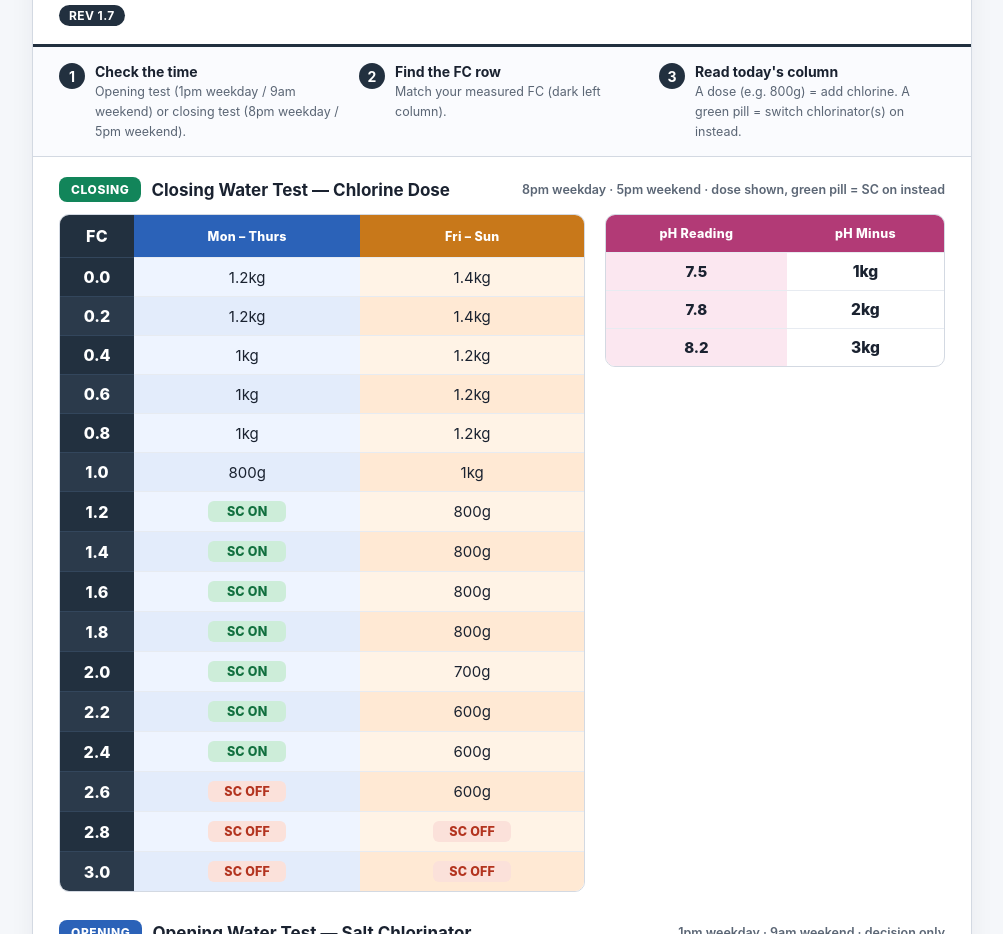
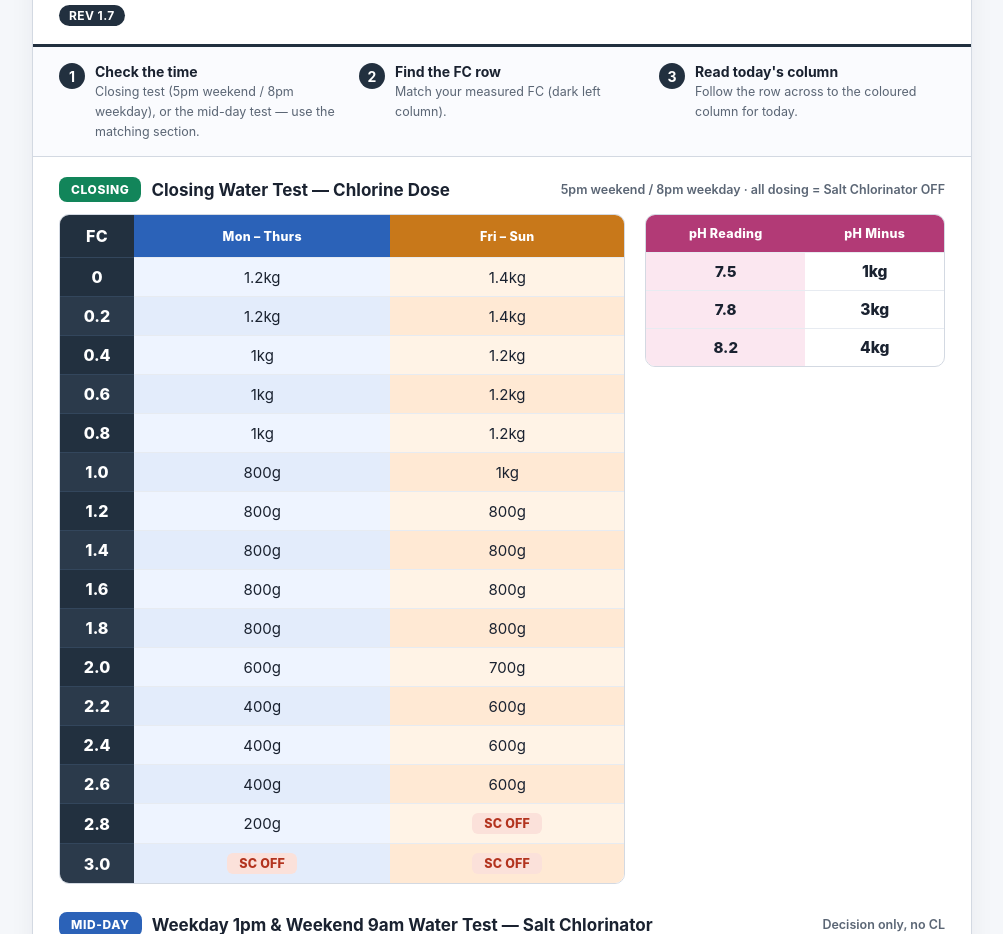
Before and after one commit to edwardlau-max/KSL, a plain HTML site: page index.html in a window 1280 px wide. Shown: the part 102-1036 px from the top of the page, without its empty margins (138-1141 px from the left). Drawn offline with Linux system fonts and the light colour scheme.

Commit message:
Add files via upload

```diff
--- a/index.html
+++ b/index.html
@@ -8,11 +8,10 @@
   :root{
     --ink:#1a2230; --muted:#5b6675; --line:#d3d9e2; --bg:#f5f7fa;
     --fc-bg:#22303f; --fc-ink:#ffffff;
-    --d1:#eef4ff; --d1hd:#2b62b8;   /* Mon-Thurs / Mon-Fri  (blue) */
-    --d2:#fff3e6; --d2hd:#c8781a;   /* Fri-Sun / Sat-Sun    (orange) */
-    --on2bg:#cdedd9; --on2:#12703f;  /* 2x SC ON */
-    --on1bg:#e4f5ea; --on1:#2b8a5b;  /* 1x SC ON */
-    --offbg:#fbe1da; --off:#b3341f;  /* All SC OFF */
+    --d1:#eef4ff; --d1hd:#2b62b8;   /* Mon-Thurs (blue) */
+    --d2:#fff3e6; --d2hd:#c8781a;   /* Fri-Sun (orange) */
+    --onbg:#e2f4e9; --on:#1a7f4b;   /* SC ON */
+    --offbg:#fbe1da; --off:#b3341f;  /* SC OFF */
     --ph:#fdeef4; --phhd:#b23a76;
     --warn:#b23b17; --warnbg:#fdeee7;
     --lv1bg:#e2f4e9; --lv1:#1a7f4b;
@@ -42,16 +41,17 @@
   section{padding:20px 26px 8px;}
   .band{display:flex;align-items:center;gap:10px;margin:0 0 12px;}
   .tag{font-size:12px;font-weight:800;letter-spacing:.6px;color:#fff;padding:5px 12px;border-radius:8px;text-transform:uppercase;}
+  .tag.a{background:#12855a;}
   .tag.m{background:var(--d1hd);}
-  .tag.a{background:#12855a;}
   .tag.w{background:var(--warn);}
   .band h2{margin:0;font-size:17px;}
   .band .note{margin-left:auto;font-size:12.5px;color:var(--muted);font-weight:600;}
 
   .grids{display:flex;gap:20px;flex-wrap:wrap;align-items:flex-start;}
   table{border-collapse:collapse;width:100%;font-size:15px;}
-  .wrap{flex:1;min-width:340px;border:1px solid var(--line);border-radius:10px;overflow:hidden;}
+  .wrap{flex:1;min-width:300px;border:1px solid var(--line);border-radius:10px;overflow:hidden;}
   .wrap.ph{flex:none;width:220px;}
+  .wrap.narrow{flex:none;width:320px;}
   th,td{padding:9px 12px;text-align:center;border-bottom:1px solid #e7ebf1;}
   thead th{font-size:12.5px;font-weight:800;letter-spacing:.3px;padding-top:11px;padding-bottom:11px;}
   tbody tr:last-child td{border-bottom:none;}
@@ -66,15 +66,13 @@
   tbody tr:nth-child(even) td.c2{background:#ffe9d4;}
   td.dose{font-weight:800;font-size:15.5px;}
 
-  .pill{display:inline-block;min-width:78px;padding:3px 9px;border-radius:6px;font-weight:800;font-size:12.5px;letter-spacing:.2px;}
-  .on2{background:var(--on2bg);color:var(--on2);}
-  .on1{background:var(--on1bg);color:var(--on1);}
+  .pill{display:inline-block;min-width:70px;padding:3px 9px;border-radius:6px;font-weight:800;font-size:12.5px;letter-spacing:.2px;}
+  .on{background:var(--onbg);color:var(--on);}
   .off{background:var(--offbg);color:var(--off);}
 
   .ph thead th{background:var(--phhd);color:#fff;}
   .ph td.k{font-weight:800;background:#fbe7f0;}
 
-  /* poo procedure */
   .proc{display:flex;gap:20px;flex-wrap:wrap;align-items:flex-start;}
   .proc .steps{flex:1;min-width:320px;background:var(--warnbg);border:1px solid #f2d3c6;border-radius:10px;padding:6px 6px 6px 4px;}
   .proc ol{margin:8px 14px 8px 34px;padding:0;}
@@ -108,7 +106,7 @@
     .band h2{font-size:15px;}
     .band .note{margin-left:0;flex-basis:100%;}
     .grids,.proc{gap:14px;}
-    .wrap,.wrap.ph,.proc .steps,.lv{min-width:0;width:100%;flex:1 1 100%;}
+    .wrap,.wrap.ph,.wrap.narrow,.proc .steps,.lv{min-width:0;width:100%;flex:1 1 100%;}
     th,td{padding:8px 6px;font-size:13.5px;}
     thead th{font-size:11.5px;}
     th.fc,td.fc{width:46px;font-size:14px;}
@@ -124,23 +122,23 @@
 <body>
 <div class="sheet">
   <header>
-    <h1>KSL Pool — Chlorine &amp; pH Dosing Guide</h1>
-    <p class="sub">Water test → find your FC reading → read the column for today. SC = Salt Chlorinator.</p>
+    <h1>KSL — Chlorine &amp; pH Dosing Guide</h1>
+    <p class="sub">Water test &#8594; find your FC reading &#8594; read the column for today. SC = Salt Chlorinator.</p>
     <span class="rev">REV 1.7</span>
   </header>
 
   <div class="how">
-    <div class="step"><div class="num">1</div><div><b>Check the time</b><span>Opening test (1pm weekday / 9am weekend) or closing test (8pm weekday / 5pm weekend).</span></div></div>
+    <div class="step"><div class="num">1</div><div><b>Check the time</b><span>Closing test (5pm weekend / 8pm weekday), or the mid-day test — use the matching section.</span></div></div>
     <div class="step"><div class="num">2</div><div><b>Find the FC row</b><span>Match your measured FC (dark left column).</span></div></div>
-    <div class="step"><div class="num">3</div><div><b>Read today's column</b><span>A dose (e.g. 800g) = add chlorine. A green pill = switch chlorinator(s) on instead.</span></div></div>
+    <div class="step"><div class="num">3</div><div><b>Read today's column</b><span>Follow the row across to the coloured column for today.</span></div></div>
   </div>
 
-  <!-- AFTER CLASS -->
+  <!-- CLOSING / AFTER CLASS -->
   <section>
     <div class="band">
       <span class="tag a">Closing</span>
       <h2>Closing Water Test — Chlorine Dose</h2>
-      <span class="note">8pm weekday · 5pm weekend · dose shown, green pill = SC on instead</span>
+      <span class="note">5pm weekend / 8pm weekday · all dosing = Salt Chlorinator OFF</span>
     </div>
     <div class="grids">
       <div class="wrap">
@@ -158,15 +156,15 @@
     </div>
   </section>
 
-  <!-- MORNING -->
+  <!-- MID-DAY -->
   <section>
     <div class="band">
-      <span class="tag m">Opening</span>
-      <h2>Opening Water Test — Salt Chlorinator</h2>
-      <span class="note">1pm weekday · 9am weekend · decision only</span>
+      <span class="tag m">Mid-day</span>
+      <h2>Weekday 1pm &amp; Weekend 9am Water Test — Salt Chlorinator</h2>
+      <span class="note">Decision only, no CL</span>
     </div>
     <div class="grids">
-      <div class="wrap">
+      <div class="wrap narrow">
         <table>
           <thead><tr><th class="fc">FC</th><th class="c1">Mon – Fri</th><th class="c2">Sat – Sun</th></tr></thead>
           <tbody id="morn"></tbody>
@@ -208,36 +206,38 @@
 
   <footer>
     <div class="legend">
-      <span><i class="sw" style="background:var(--on2bg)"></i> SC ON</span>
+      <span><i class="sw" style="background:var(--onbg)"></i> SC ON</span>
       <span><i class="sw" style="background:var(--offbg)"></i> SC OFF</span>
-      <span><i class="sw" style="background:var(--d1)"></i> Mon–Thu / Mon–Fri</span>
-      <span><i class="sw" style="background:var(--d2)"></i> Fri–Sun / Sat–Sun</span>
+      <span><i class="sw" style="background:var(--d1)"></i> Mon–Thurs</span>
+      <span><i class="sw" style="background:var(--d2)"></i> Fri–Sun</span>
     </div>
-    Source: KSL tab (Rev 1.7). pH below 7.5 = no dosing. Confirm values against your master sheet before printing.
+    Source: KSL (Rev 1.7), master dosing sheet. Closing water test 5pm weekend / 8pm weekday; all closing CL dosing = Salt Chlorinator OFF. Confirm values against your master sheet before printing.
   </footer>
 </div>
 
 <script>
   const after = [
-    ["0.0","1.2kg","1.4kg"],["0.2","1.2kg","1.4kg"],["0.4","1kg","1.2kg"],["0.6","1kg","1.2kg"],
-    ["0.8","1kg","1.2kg"],["1.0","800g","1kg"],["1.2","SC ON","800g"],["1.4","SC ON","800g"],
-    ["1.6","SC ON","800g"],["1.8","SC ON","800g"],["2.0","SC ON","700g"],["2.2","SC ON","600g"],
-    ["2.4","SC ON","600g"],["2.6","SC OFF","600g"],["2.8","SC OFF","SC OFF"],["3.0","SC OFF","SC OFF"]
+    ["0","1.2kg","1.4kg"],["0.2","1.2kg","1.4kg"],["0.4","1kg","1.2kg"],
+    ["0.6","1kg","1.2kg"],["0.8","1kg","1.2kg"],["1.0","800g","1kg"],
+    ["1.2","800g","800g"],["1.4","800g","800g"],["1.6","800g","800g"],
+    ["1.8","800g","800g"],["2.0","600g","700g"],["2.2","400g","600g"],
+    ["2.4","400g","600g"],["2.6","400g","600g"],["2.8","200g","SC OFF"],
+    ["3.0","SC OFF","SC OFF"]
   ];
   const morn = [
-    ["0.0","SC ON","SC ON"],["0.2","SC ON","SC ON"],["0.4","SC ON","SC ON"],["0.6","SC ON","SC ON"],
-    ["0.8","SC ON","SC ON"],["1.0","SC ON","SC ON"],["1.2","SC ON","SC ON"],["1.4","SC ON","SC ON"],
-    ["1.6","SC ON","SC ON"],["1.8","SC ON","SC ON"],["2.0","SC OFF","SC ON"],["2.2","SC OFF","SC OFF"],
-    ["2.4","SC OFF","SC OFF"],["2.6","SC OFF","SC OFF"],["2.8","SC OFF","SC OFF"],["3.0","SC OFF","SC OFF"]
+    ["0","SC ON","SC ON"],["0.2","SC ON","SC ON"],["0.4","SC ON","SC ON"],
+    ["0.6","SC ON","SC ON"],["0.8","SC ON","SC ON"],["1.0","SC ON","SC ON"],
+    ["1.2","SC ON","SC ON"],["1.4","SC ON","SC ON"],["1.6","SC ON","SC ON"],
+    ["1.8","SC ON","SC ON"],["2.0","SC OFF","SC ON"],["2.2","SC OFF","SC OFF"],
+    ["2.4","SC OFF","SC OFF"],["2.6","SC OFF","SC OFF"],["2.8","SC OFF","SC OFF"],
+    ["3.0","SC OFF","SC OFF"]
   ];
-  const ph = [["7.5","1kg"],["7.8","2kg"],["8.2","3kg"]];
+  const ph = [["7.5","1kg"],["7.8","3kg"],["8.2","4kg"]];
 
   function fmt(v){
     if(/^\d.*(kg|g)$/.test(v)) return `<span class="dose">${v}</span>`;
-    if(/off/i.test(v)) return `<span class="pill off">${v.trim()}</span>`;
-    if(/2x/i.test(v)) return '<span class="pill on2">2× SC ON</span>';
-    if(/1x/i.test(v)) return '<span class="pill on1">1× SC ON</span>';
-    if(/on/i.test(v)) return '<span class="pill on2">SC ON</span>';
+    if(/off/i.test(v)) return '<span class="pill off">SC OFF</span>';
+    if(/on/i.test(v)) return '<span class="pill on">SC ON</span>';
     return v;
   }
   document.getElementById('after').innerHTML = after.map(r=>
```
